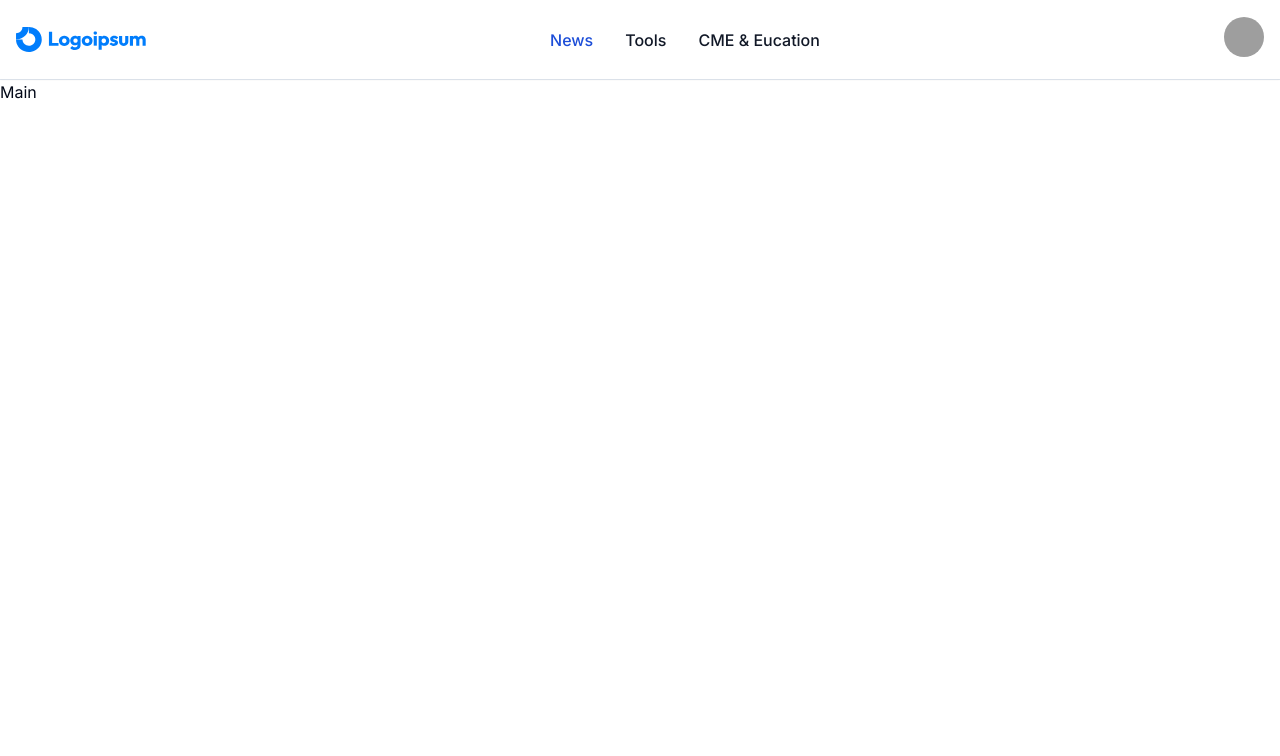
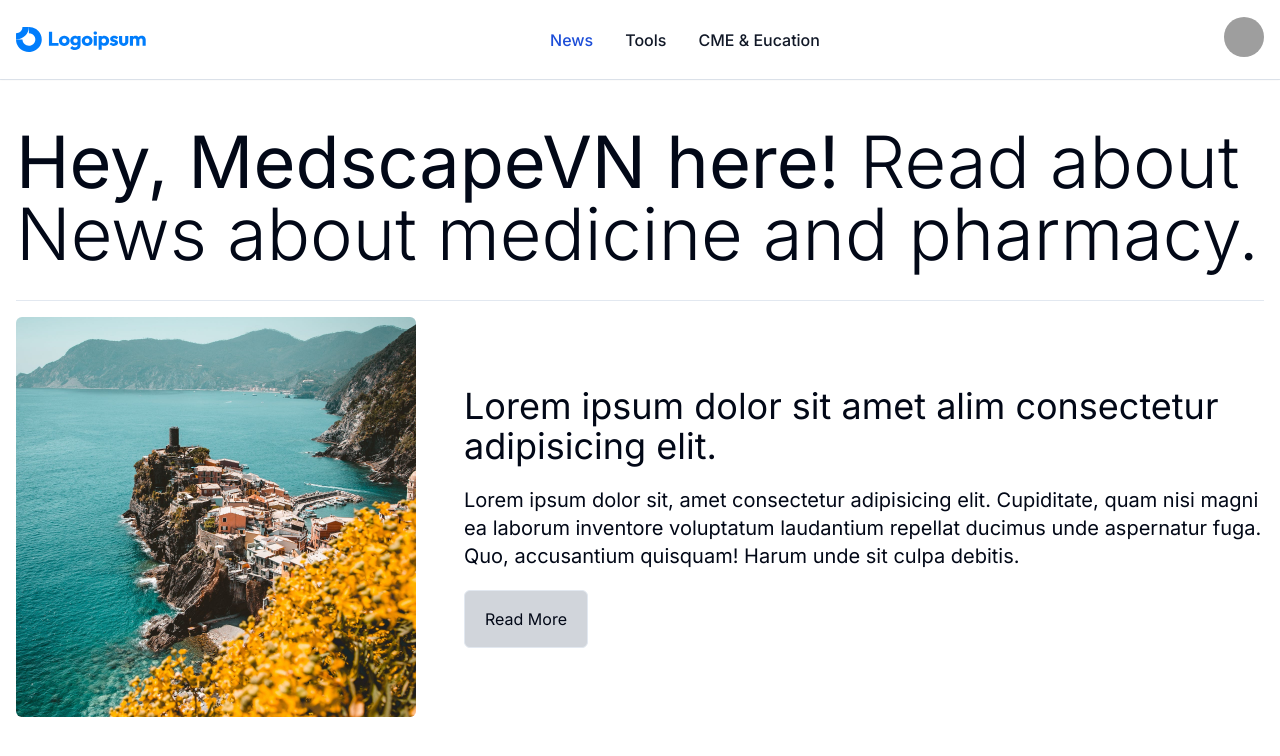
Before and after one commit to thientantran/md_vn, a Next.js app: page / in a window 1280 px wide. Shown: the top 756 px of the page. Built offline with nearby package versions, Linux system fonts and the light colour scheme; grey boxes are pictures that could not be loaded.

Commit message:
LAYOUT - SOLOGAN and FEATURE

```diff
--- a/app/(blog)/page.jsx
+++ b/app/(blog)/page.jsx
@@ -1,8 +1,9 @@
+import BlogFeature from "@/components/blog/BlogFeature";
 
 export default function page() {
   return (
-   <>
-    Main
-   </>
+   <div className="p-4">
+    <BlogFeature/>
+   </div>
   )
 }
--- /dev/null
+++ b/components/blog/BlogFeature.jsx
@@ -0,0 +1,26 @@
+import Image from "next/image";
+
+export default function BlogFeature() {
+  return (
+    <div className='mt-[30px]'>
+      <h1 className='mb-[30px] text-4xl md:text-5xl lg:text-6xl xl:text-7xl font-light'>
+        <b>Hey, MedscapeVN here!</b> Read about News about medicine and pharmacy.
+      </h1>
+      <hr />
+      <div className='mt-4 flex gap-x-12 items-center'>
+        <div className='h-[400px] hidden md:flex flex-auto relative'>
+          <Image fill className="rounded-md object-cover" src="/p1.jpeg" alt="" />
+        </div>
+        <div className='flex flex-[2] flex-col gap-[20px]'>
+          <h1 className='text-xl md:text-2xl lg:text-4xl'>Lorem ipsum dolor sit amet alim consectetur adipisicing elit.</h1>
+          <p className='text-sm md:text-xl lg:text-[20px] border-none rounded-md'>
+            Lorem ipsum dolor sit, amet consectetur adipisicing elit. Cupiditate, quam nisi magni ea laborum inventore voluptatum
+            laudantium repellat ducimus unde aspernatur fuga. Quo, accusantium
+            quisquam! Harum unde sit culpa debitis.
+          </p>
+          <button className='px-1 py-2 md:py-4 border bg-gray-300 md:px-5 rounded-md w-max hover:bg-gray-200 transition-all duration-500'>Read More</button>
+        </div>
+      </div>
+    </div>
+  )
+}
```
Also changed, not shown: public/p1.jpeg (added).
